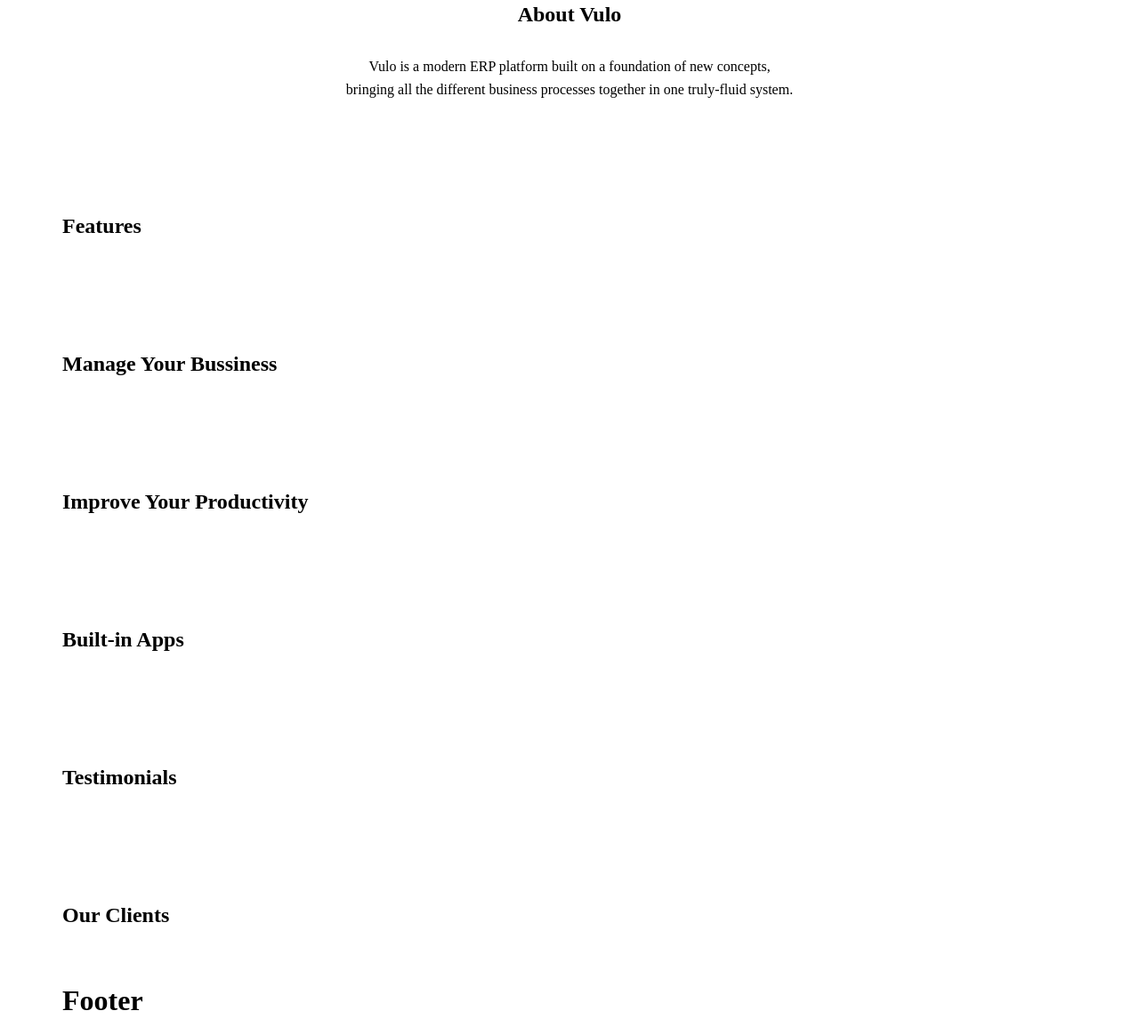
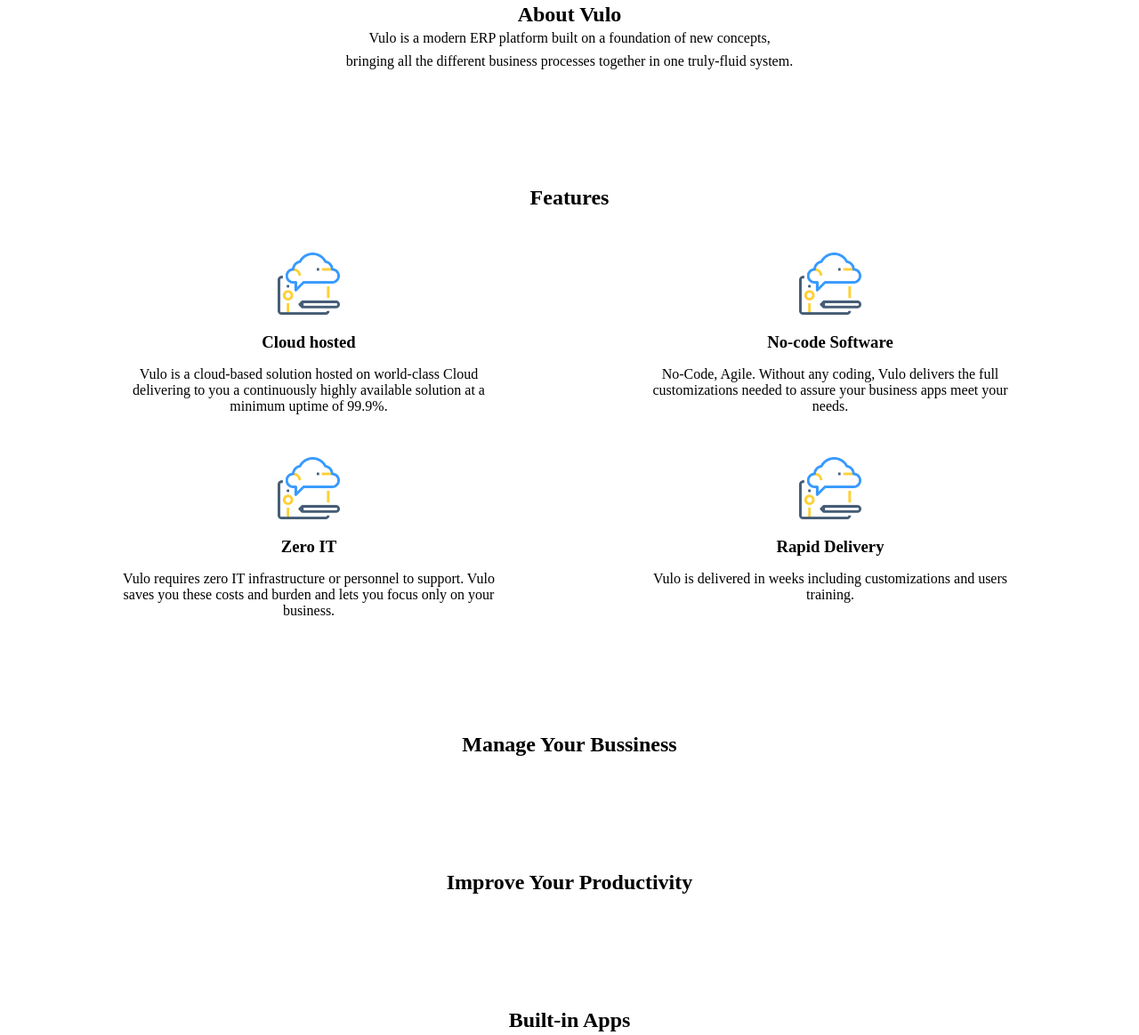
Before and after one commit to islamElbadawy/VuloWebsite, a plain HTML site: page index.html in a window 1280 px wide. Shown: the part 861-2025 px from the top of the page at 89% size. Drawn offline with Linux system fonts and the light colour scheme.

Commit message:
features section is done

```diff
--- a/assets/css/main.css
+++ b/assets/css/main.css
@@ -33,6 +33,7 @@ section{
     margin: 0;
     height: fit-content;
     position: relative;
+    text-align: center;
 }
 
 h1,h2,h3,h4{
@@ -246,7 +247,7 @@ header .toggle.active::after{
 }
 
 
-/*==================== Hero ====================*/
+/*==================== ABOUT ====================*/
 #about{
     text-align: center;
 }
@@ -258,3 +259,32 @@ header .toggle.active::after{
 #about p {
     line-height: 1.6;
 }
+
+
+/*==================== FEATURES ====================*/
+
+#features h2{
+    margin-bottom: 3rem;
+}
+
+#features .content{
+    grid-template-columns: repeat(2, 1fr);
+    column-gap: 2rem;
+    row-gap: 3rem;
+}
+
+
+#features .content img{
+    width: 70px;
+}
+
+#features .content h3{
+    margin-block: 1rem;
+}
+
+#features .content p{
+    /* padding-inline: 1rem; */
+    width: 80%;
+    margin: 0 auto;
+    text-align: center;
+}
--- a/index.html
+++ b/index.html
@@ -53,8 +53,7 @@
     <!--==================== ABOUT ====================-->
     <section class="about" id="about">
         <div class="container">
-            <div class="content">
-                <h1>About Vulo</h1>
+            <h2>About Vulo</h2>
             <p>
                 Vulo is a modern ERP platform built on a
                 foundation of new concepts,<br> bringing all the
@@ -62,41 +61,85 @@
                 one truly-fluid system.
             </p>
         </div>
-        </div>
     </section>
 
     <!--==================== FEATURES ====================-->
     <section class="features" id="features">
         <div class="container">
-            <h1>Features</h1>
+            <h2>Features</h2>
+            <div class="content grid">
+                <div class="feature">
+                    <img src="./assets/imgs/graphic-tablet.png" alt="feature">
+                    <h3>Cloud hosted</h3>
+                    <p>
+                        Vulo is a
+                        cloud-based solution hosted on world-class
+                        Cloud delivering to you a
+                        continuously highly available solution at a
+                        minimum uptime of 99.9%.
+                    </p>
+                </div>
+                <div class="feature">
+                    <img src="./assets/imgs/graphic-tablet.png" alt="feature">
+                    <h3>No-code Software</h3>
+                    <p>
+                        No-Code, Agile. Without any coding, Vulo
+                        delivers the full customizations needed
+                        to assure your business apps meet your
+                        needs.
+                    </p>
+                </div>
+                <div class="feature">
+                    <img src="./assets/imgs/graphic-tablet.png" alt="feature">
+                    <h3>Zero IT</h3>
+                    <p>
+                        Vulo requires zero IT infrastructure
+                        or personnel to support.
+                        Vulo saves you
+                        these costs and burden and lets you focus
+                        only on your business.
+                    </p>
+                </div>
+                <div class="feature">
+                    <img src="./assets/imgs/graphic-tablet.png" alt="feature">
+                    <h3>Rapid Delivery</h3>
+                    <p>
+                        Vulo is delivered in weeks including customizations
+                        and users training.
+                    </p>
+                </div>
+            </div>
         </div>
     </section>
 
     <!--==================== MANAGEMENT ====================-->
     <section class="management" id="management">
         <div class="container">
-            <h1>Manage Your Bussiness</h1>
+            <h2>Manage Your Bussiness</h2>
+            <div class="content">
+
+            </div>
         </div>
     </section>
 
     <!--==================== PRODUCTIVITY ====================-->
     <section class="productivity" id="productivity">
         <div class="container">
-            <h1>Improve Your Productivity</h1>
+            <h2>Improve Your Productivity</h2>
         </div>
     </section>
 
     <!--==================== APPS ====================-->
     <section class="apps" id="apps">
         <div class="container">
-            <h1>Built-in Apps</h1>
+            <h2>Built-in Apps</h2>
         </div>
     </section>
 
     <!--==================== TESTIMONIALS ====================-->
     <section class="testimonials" id="testimonials">
         <div class="container">
-            <h1>Testimonials</h1>
+            <h2>Testimonials</h2>
         </div>
     </section>
 
@@ -104,14 +147,14 @@
     <!--==================== CLIENTS ====================-->
     <section class="clients" id="clients">
         <div class="container">
-            <h1>Our Clients</h1>
+            <h2>Our Clients</h2>
         </div>
     </section>
 
     <!--==================== FOOTER ====================-->
     <footer class="footer" id="footer">
         <div class="container">
-            <h1>Footer</h1>
+            <h2>Footer</h2>
         </div>
     </footer>
 
```
Also changed, not shown: assets/imgs/graphic-tablet.png (added). Lines whose indentation alone changed are shown as unchanged.
